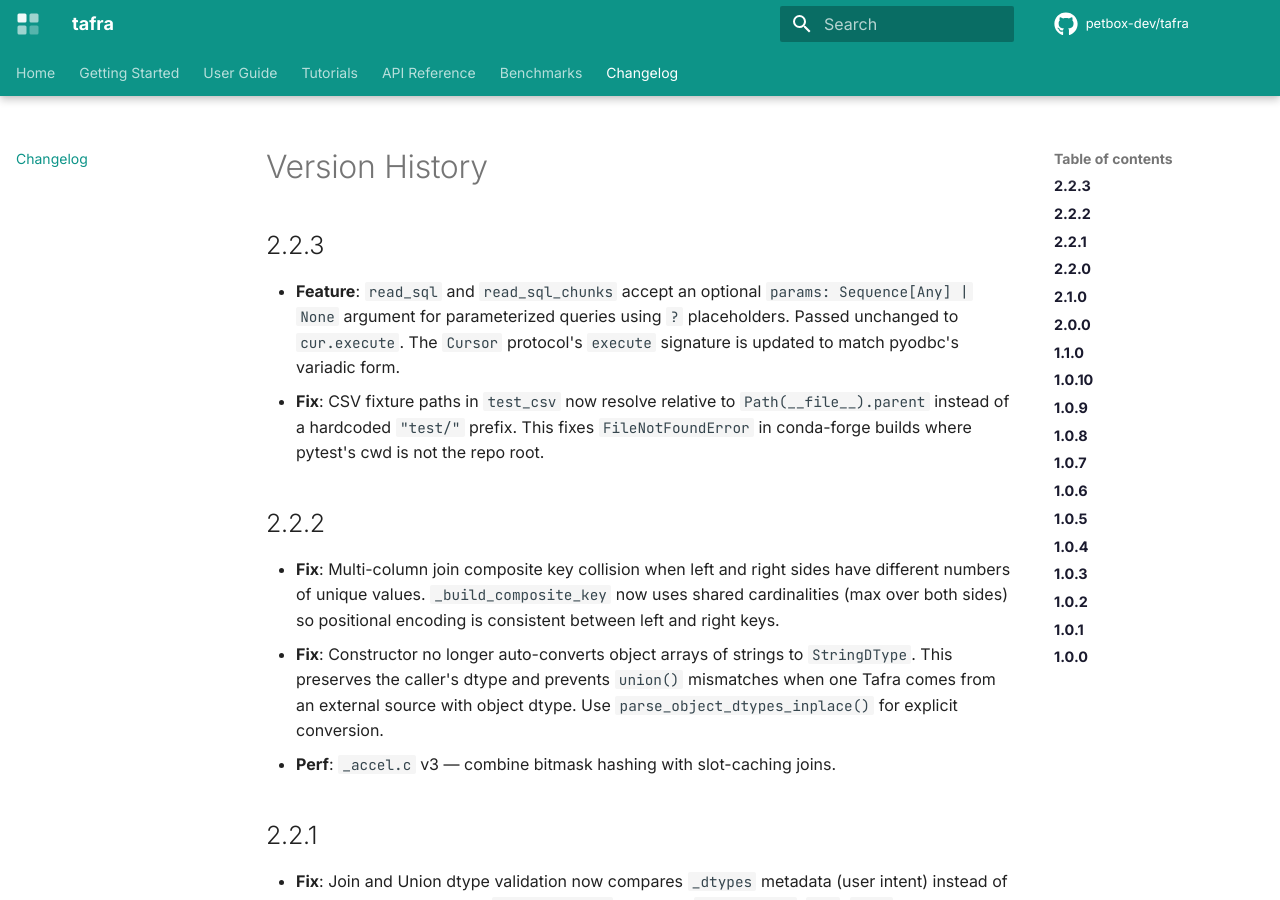
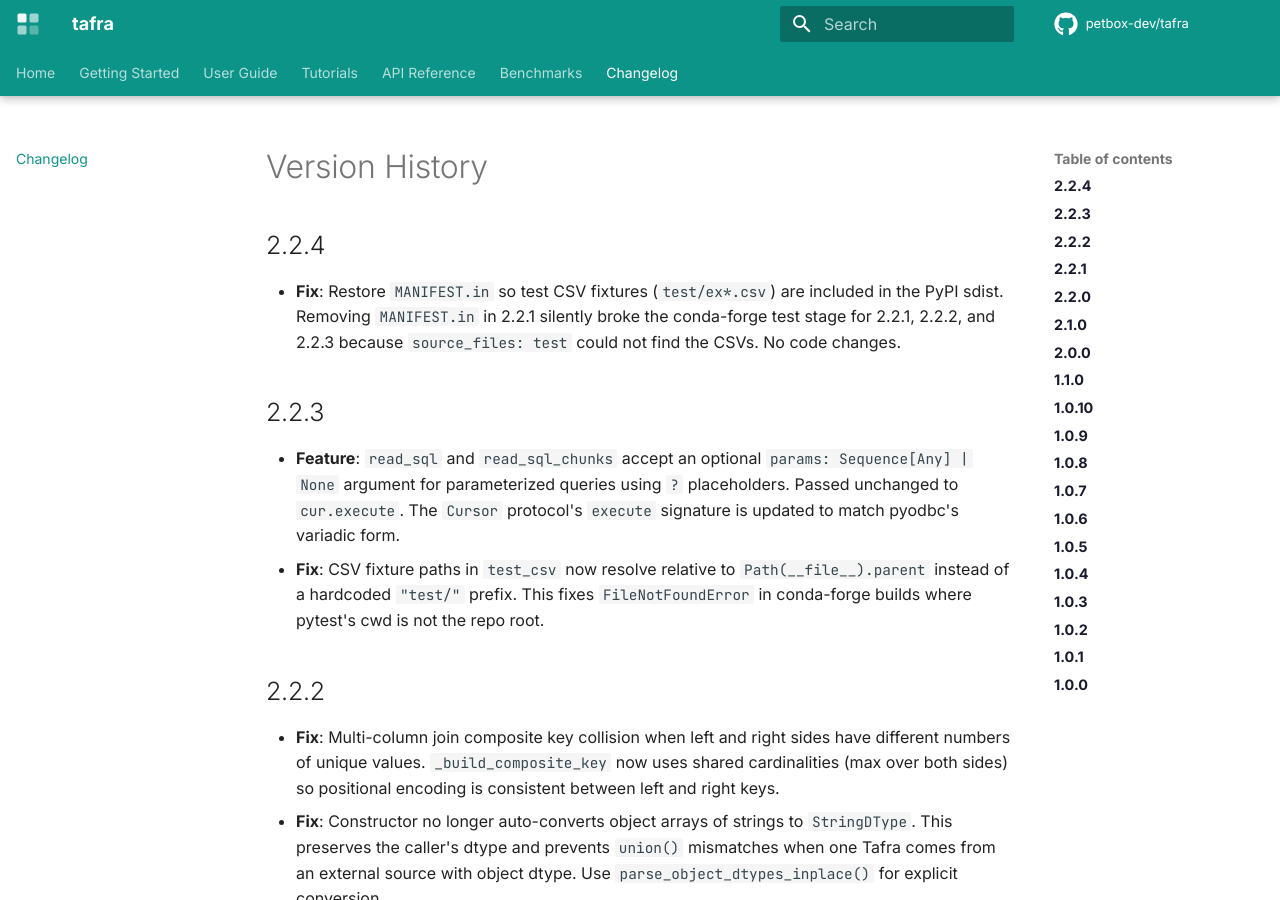
Before and after one commit to petbox-dev/tafra, an MkDocs documentation site: the page built from docs/changelog.md, in a window 1280 px wide and 900 px high. Built offline with MkDocs 1.6.1 and Material for MkDocs 9.7.7, drawn with Linux system fonts in a browser that asks for light colours; comment, search, counter and statistics services are not loaded.

Commit message:
fix: restore MANIFEST.in so sdist includes test CSV fixtures (v2.2.4) (#31)
MANIFEST.in was removed in v2.2.1 under the mistaken assumption that
setuptools>=64 + pyproject.toml made it unnecessary. In fact, setuptools
still needs MANIFEST.in to include non-Python files (test CSVs, data
fixtures) in the sdist.

The missing fixtures broke conda-forge test stages for v2.2.1, v2.2.2,
and v2.2.3 with `FileNotFoundError: test/ex1.csv`. No code changes.

Co-authored-by: Claude Opus 4.6 (1M context) <noreply@anthropic.com>

```diff
--- a/docs/changelog.md
+++ b/docs/changelog.md
@@ -1,4 +1,11 @@
 # Version History
+
+## 2.2.4
+
+* **Fix**: Restore `MANIFEST.in` so test CSV fixtures (`test/ex*.csv`) are
+  included in the PyPI sdist.  Removing `MANIFEST.in` in 2.2.1 silently
+  broke the conda-forge test stage for 2.2.1, 2.2.2, and 2.2.3 because
+  `source_files: test` could not find the CSVs.  No code changes.
 
 ## 2.2.3
 
--- a/pyproject.toml
+++ b/pyproject.toml
@@ -4,7 +4,7 @@ build-backend = "setuptools.build_meta"
 
 [project]
 name = "tafra"
-version = "2.2.3"
+version = "2.2.4"
 description = "Tafra: essence of a dataframe"
 readme = "README.md"
 license = "MIT"
```
Also changed, not shown: 2 other files.
